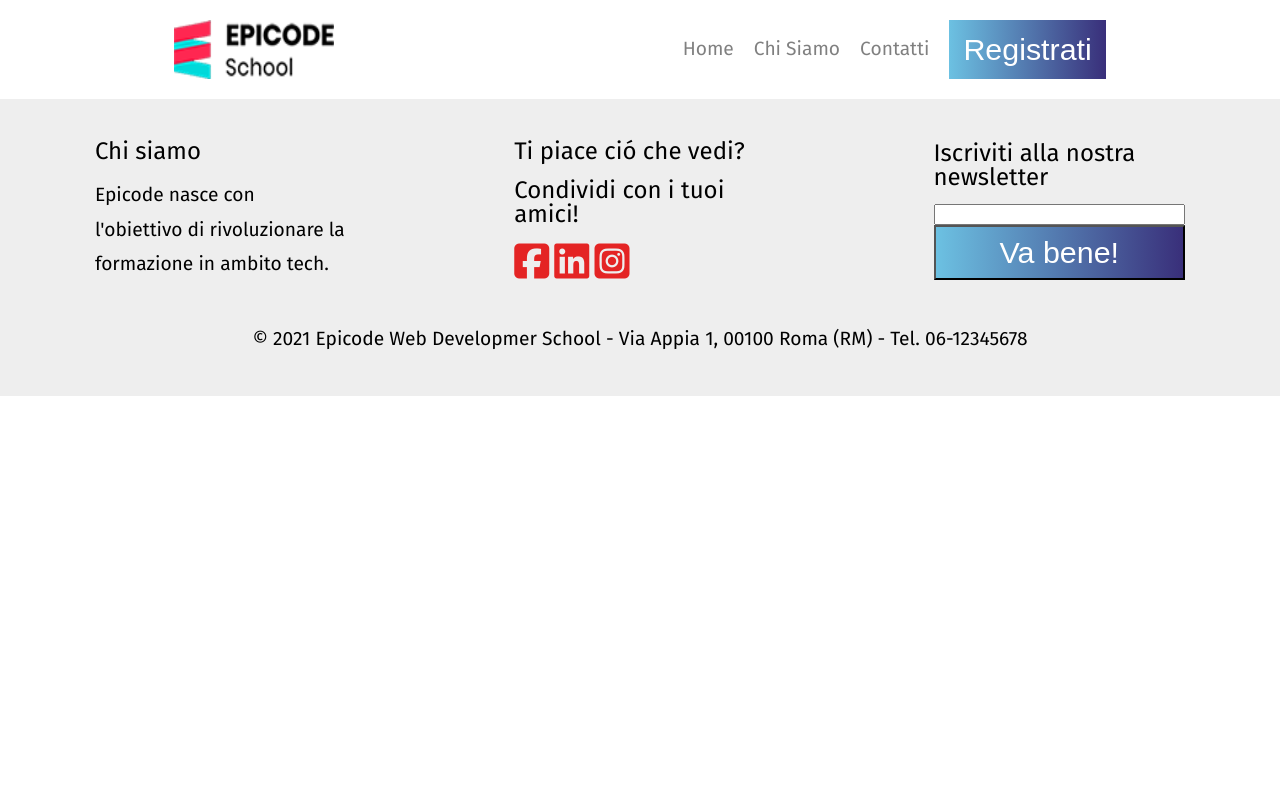
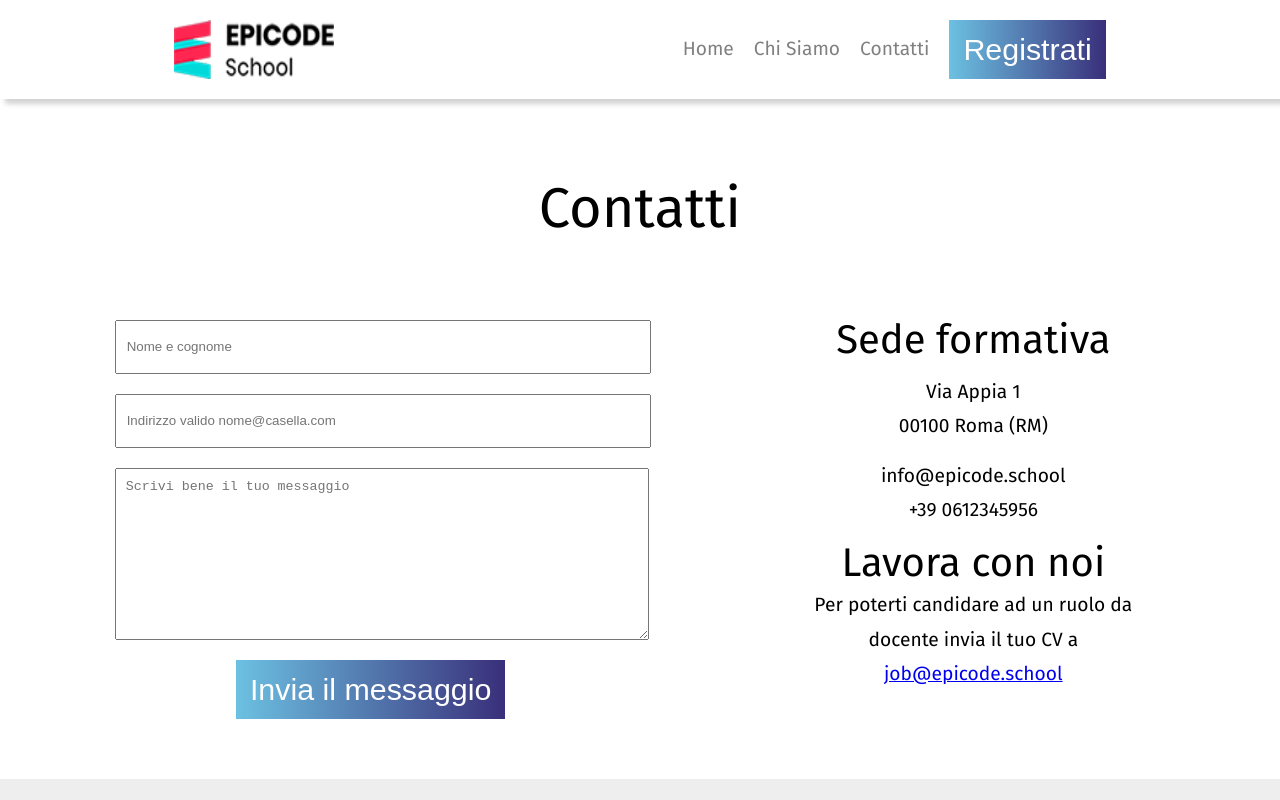
Before and after one commit to EarthDragon10/U1-W2-D5-Progetto-Finale, a plain HTML site: page contatti.html in a window 1280 px wide. Shown: the top 800 px of the page. Drawn offline with Linux system fonts and the light colour scheme.

Commit message:
added contatti page

```diff
--- /dev/null
+++ b/assets/css/contatti.css
@@ -0,0 +1,41 @@
+main {
+	text-align: center;
+	padding-top: 60px;
+}
+
+#section__form {
+	width: 40%;
+}
+
+#section__info-address {
+	width: 30%;
+}
+
+#section__form input {
+	height: 30px;
+}
+
+#section__form input,
+#section__form textarea {
+	display: block;
+	width: 100%;
+	margin-bottom: 20px;
+	padding: 10px;
+}
+
+#section__contacts {
+	display: flex;
+	justify-content: space-evenly;
+	align-items: flex-start;
+	padding: 60px 0;
+	gap: 40px;
+}
+
+#form__btn {
+	padding: 12px 14px;
+	border: none;
+}
+
+.info__box {
+	margin: 15px 0;
+}
--- a/assets/css/stile.css
+++ b/assets/css/stile.css
@@ -58,7 +58,7 @@ button {
 
 #header {
 	background-color: white;
-	box-shadow: #d3d3d3;
+	box-shadow: 5px 5px 5px #d3d3d3;
 	display: flex;
 	justify-content: space-around;
 	padding: 20px 0;
--- a/contatti.html
+++ b/contatti.html
@@ -9,7 +9,7 @@
 
   <link rel="stylesheet" href="./assets/css/reset.css">
   <link rel="stylesheet" href="./assets/css/stile.css">
-  <link rel="stylesheet" href="./assets/css/chi-siamo.css">
+  <link rel="stylesheet" href="./assets/css/contatti.css">
 
   <!-- ICONS FONT-AWESOME -->
   <script src="https://kit.fontawesome.com/7b501ddc7c.js" crossorigin="anonymous"></script>
@@ -31,6 +31,46 @@
         </ul>
       </nav>
     </header>
+
+    <main>
+      <h2>Contatti</h2>
+      <section id="section__contacts">
+
+        <div id="section__form">
+          <form action="">
+            <input type="text" placeholder="Nome e cognome">
+            <input type="email" placeholder="Indirizzo valido nome@casella.com">
+            <textarea name="message" id="" cols="30" rows="10" placeholder="Scrivi bene il tuo messaggio"></textarea>
+            <button id="form__btn" type="submit">Invia il messaggio</button>
+
+          </form>
+
+        </div>
+
+        <div id="section__info-address">
+
+          <div class="section__info--address">
+            <h3>Sede formativa</h3>
+            <div class="info__box">
+              <p>Via Appia 1</p>
+              <p>00100 Roma (RM)</p>
+            </div>
+
+            <div class="info__box">
+              <p>info@epicode.school</p>
+              <p>+39 0612345956</p>
+            </div>
+
+          </div>
+
+          <div class="section__work-whit-us">
+            <h3>Lavora con noi</h3>
+            <p>Per poterti candidare ad un ruolo da docente invia il tuo CV a <a
+                href="mailto:job@epicode.school">job@epicode.school</a></p>
+          </div>
+        </div>
+      </section>
+    </main>
 
     <footer id="footer">
       <div id="footer--socials">
```
Also changed, not shown: chi-siamo.html (+1 -0 lines).
